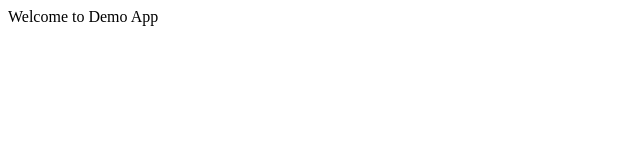
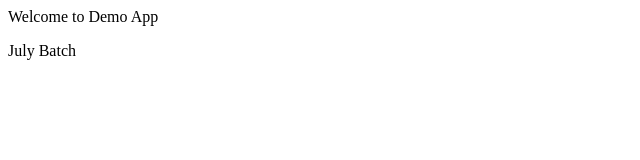
Before and after one commit to devopsbytanishka/demo-app, a plain HTML site: page index.html in a window 1280 px wide. Shown: the full height of the page, 0-640 px from the left. Drawn offline with Linux system fonts and the light colour scheme.

Commit message:
added scripts

```diff
--- a/index.html
+++ b/index.html
@@ -1,2 +1,3 @@
 <!DOCTYPE html>
 <h>Welcome to Demo App</h>
+<p>July Batch</p>
```
Also changed, not shown: 3 other files.
